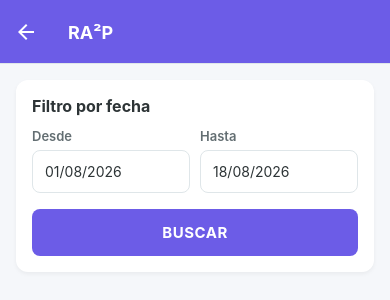
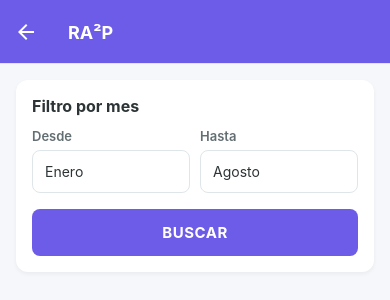
Before and after one commit to alejorodrigo7-lgtm/registro-visitas-api, a React Native app: screen /RevisionIngresosOficinas in a window 390 px wide. Shown: the top 300 px of the page. Built offline with nearby package versions, Linux system fonts and the light colour scheme; what expo-task-manager would draw is missing.

Commit message:
refactor(cajas): cambiar Ingresos Oficinas de fecha a selector de mes

```diff
--- a/src/screens/IngresoOficinaTola.js
+++ b/src/screens/IngresoOficinaTola.js
@@ -9,34 +9,39 @@ import {
   ScrollView,
   Alert,
   ActivityIndicator,
-  Platform,
+  Modal,
+  FlatList,
 } from 'react-native';
-import DateTimePicker from '@react-native-community/datetimepicker';
 import { useAuth } from '../context/AuthContext';
 import api from '../services/api';
 
+const MESES = [
+  { num: 1, nombre: 'Enero' },
+  { num: 2, nombre: 'Febrero' },
+  { num: 3, nombre: 'Marzo' },
+  { num: 4, nombre: 'Abril' },
+  { num: 5, nombre: 'Mayo' },
+  { num: 6, nombre: 'Junio' },
+  { num: 7, nombre: 'Julio' },
+  { num: 8, nombre: 'Agosto' },
+  { num: 9, nombre: 'Septiembre' },
+  { num: 10, nombre: 'Octubre' },
+  { num: 11, nombre: 'Noviembre' },
+  { num: 12, nombre: 'Diciembre' },
+];
+
 const IngresoOficinaTola = ({ navigation }) => {
   const { token } = useAuth();
-  const [fecha, setFecha] = useState(new Date());
-  const [mostrarPicker, setMostrarPicker] = useState(false);
+  const hoy = new Date();
+  const mesActual = hoy.getMonth() + 1;
+  const anioActual = hoy.getFullYear();
+
+  const [mes, setMes] = useState(mesActual);
+  const [modalVisible, setModalVisible] = useState(false);
   const [valor, setValor] = useState('');
   const [guardando, setGuardando] = useState(false);
 
-  const formatFecha = (d) => {
-    const y = d.getFullYear();
-    const m = String(d.getMonth() + 1).padStart(2, '0');
-    const dd = String(d.getDate()).padStart(2, '0');
-    return y + '-' + m + '-' + dd;
-  };
-
-  const formatFechaVisible = (d) => {
-    return d.toLocaleDateString('es-EC', { year: 'numeric', month: 'long', day: 'numeric' });
-  };
-
-  const onChangeFecha = (event, selectedDate) => {
-    setMostrarPicker(Platform.OS === 'ios');
-    if (selectedDate) setFecha(selectedDate);
-  };
+  const nombreMes = MESES.find(m => m.num === mes)?.nombre || '';
 
   const guardar = async () => {
     if (!valor || isNaN(Number(valor)) || Number(valor) < 0) {
@@ -48,14 +53,13 @@ const IngresoOficinaTola = ({ navigation }) => {
     try {
       const resp = await api.post('/ingresos-oficinas', {
         tipo: 'tola',
-        fecha: formatFecha(fecha),
+        mes: mes,
         valor: Number(valor),
       });
 
       if (resp.data.success) {
-        Alert.alert('OK', 'Ingreso Oficina Tola registrado correctamente');
+        Alert.alert('OK', 'Ingreso Oficina Tola registrado para ' + nombreMes);
         setValor('');
-        setFecha(new Date());
       } else {
         Alert.alert('Error', resp.data.message || 'No se pudo guardar');
       }
@@ -71,18 +75,10 @@ const IngresoOficinaTola = ({ navigation }) => {
     <SafeAreaView style={styles.container}>
       <ScrollView contentContainerStyle={styles.scroll}>
         <View style={styles.card}>
-          <Text style={styles.label}>Fecha</Text>
-          <TouchableOpacity style={styles.inputFecha} onPress={() => setMostrarPicker(true)}>
-            <Text style={styles.inputFechaText}>{formatFechaVisible(fecha)}</Text>
+          <Text style={styles.label}>Mes</Text>
+          <TouchableOpacity style={styles.inputFecha} onPress={() => setModalVisible(true)}>
+            <Text style={styles.inputFechaText}>{nombreMes} {anioActual}</Text>
           </TouchableOpacity>
-          {mostrarPicker && (
-            <DateTimePicker
-              value={fecha}
-              mode="date"
-              display={Platform.OS === 'ios' ? 'spinner' : 'default'}
-              onChange={onChangeFecha}
-            />
-          )}
 
           <Text style={[styles.label, { marginTop: 20 }]}>Valor (USD)</Text>
           <TextInput
@@ -107,6 +103,36 @@ const IngresoOficinaTola = ({ navigation }) => {
           </TouchableOpacity>
         </View>
       </ScrollView>
+
+      <Modal
+        visible={modalVisible}
+        transparent
+        animationType="slide"
+        onRequestClose={() => setModalVisible(false)}
+      >
+        <View style={styles.modalOverlay}>
+          <View style={styles.modalContent}>
+            <Text style={styles.modalTitle}>Seleccionar mes</Text>
+            <FlatList
+              data={MESES}
+              keyExtractor={(item) => String(item.num)}
+              renderItem={({ item }) => (
+                <TouchableOpacity
+                  style={[styles.modalItem, item.num === mes && styles.modalItemActive]}
+                  onPress={() => { setMes(item.num); setModalVisible(false); }}
+                >
+                  <Text style={[styles.modalItemText, item.num === mes && styles.modalItemTextActive]}>
+                    {item.nombre} {anioActual}
+                  </Text>
+                </TouchableOpacity>
+              )}
+            />
+            <TouchableOpacity style={styles.modalCancelar} onPress={() => setModalVisible(false)}>
+              <Text style={styles.modalCancelarText}>Cancelar</Text>
+            </TouchableOpacity>
+          </View>
+        </View>
+      </Modal>
     </SafeAreaView>
   );
 };
@@ -153,6 +179,29 @@ const styles = StyleSheet.create({
   },
   botonDisabled: { backgroundColor: '#B2BEC3' },
   botonText: { color: '#FFFFFF', fontSize: 16, fontWeight: '700', letterSpacing: 0.5 },
+  modalOverlay: { flex: 1, backgroundColor: 'rgba(0,0,0,0.5)', justifyContent: 'flex-end' },
+  modalContent: {
+    backgroundColor: '#FFF',
+    borderTopLeftRadius: 20,
+    borderTopRightRadius: 20,
+    paddingTop: 20,
+    paddingBottom: 30,
+    maxHeight: '70%',
+  },
+  modalTitle: { fontSize: 18, fontWeight: '700', color: '#2D3436', textAlign: 'center', marginBottom: 15 },
+  modalItem: { paddingVertical: 14, paddingHorizontal: 24 },
+  modalItemActive: { backgroundColor: '#E8F8F5' },
+  modalItemText: { fontSize: 16, color: '#2D3436' },
+  modalItemTextActive: { color: '#00B894', fontWeight: '700' },
+  modalCancelar: {
+    marginTop: 10,
+    marginHorizontal: 20,
+    paddingVertical: 14,
+    borderRadius: 8,
+    backgroundColor: '#F1F2F6',
+    alignItems: 'center',
+  },
+  modalCancelarText: { fontSize: 15, color: '#636E72', fontWeight: '600' },
 });
 
 export default IngresoOficinaTola;
--- a/src/screens/IngresoOtrasOficinas.js
+++ b/src/screens/IngresoOtrasOficinas.js
@@ -9,36 +9,41 @@ import {
   ScrollView,
   Alert,
   ActivityIndicator,
-  Platform,
+  Modal,
+  FlatList,
 } from 'react-native';
-import DateTimePicker from '@react-native-community/datetimepicker';
 import { useAuth } from '../context/AuthContext';
 import api from '../services/api';
 
+const MESES = [
+  { num: 1, nombre: 'Enero' },
+  { num: 2, nombre: 'Febrero' },
+  { num: 3, nombre: 'Marzo' },
+  { num: 4, nombre: 'Abril' },
+  { num: 5, nombre: 'Mayo' },
+  { num: 6, nombre: 'Junio' },
+  { num: 7, nombre: 'Julio' },
+  { num: 8, nombre: 'Agosto' },
+  { num: 9, nombre: 'Septiembre' },
+  { num: 10, nombre: 'Octubre' },
+  { num: 11, nombre: 'Noviembre' },
+  { num: 12, nombre: 'Diciembre' },
+];
+
 const IngresoOtrasOficinas = ({ navigation }) => {
   const { token } = useAuth();
-  const [fecha, setFecha] = useState(new Date());
-  const [mostrarPicker, setMostrarPicker] = useState(false);
+  const hoy = new Date();
+  const mesActual = hoy.getMonth() + 1;
+  const anioActual = hoy.getFullYear();
+
+  const [mes, setMes] = useState(mesActual);
+  const [modalVisible, setModalVisible] = useState(false);
   const [valor, setValor] = useState('');
   const [nombreOficina, setNombreOficina] = useState('');
   const [observacion, setObservacion] = useState('');
   const [guardando, setGuardando] = useState(false);
 
-  const formatFecha = (d) => {
-    const y = d.getFullYear();
-    const m = String(d.getMonth() + 1).padStart(2, '0');
-    const dd = String(d.getDate()).padStart(2, '0');
-    return y + '-' + m + '-' + dd;
-  };
-
-  const formatFechaVisible = (d) => {
-    return d.toLocaleDateString('es-EC', { year: 'numeric', month: 'long', day: 'numeric' });
-  };
-
-  const onChangeFecha = (event, selectedDate) => {
-    setMostrarPicker(Platform.OS === 'ios');
-    if (selectedDate) setFecha(selectedDate);
-  };
+  const nombreMes = MESES.find(m => m.num === mes)?.nombre || '';
 
   const guardar = async () => {
     if (!nombreOficina || nombreOficina.trim() === '') {
@@ -54,18 +59,17 @@ const IngresoOtrasOficinas = ({ navigation }) => {
     try {
       const resp = await api.post('/ingresos-oficinas', {
         tipo: 'otra',
-        fecha: formatFecha(fecha),
+        mes: mes,
         valor: Number(valor),
         nombreOficina: nombreOficina.trim(),
         observacion: observacion.trim(),
       });
 
       if (resp.data.success) {
-        Alert.alert('OK', 'Ingreso Otras Oficinas registrado correctamente');
+        Alert.alert('OK', 'Ingreso registrado para ' + nombreMes);
         setValor('');
         setNombreOficina('');
         setObservacion('');
-        setFecha(new Date());
       } else {
         Alert.alert('Error', resp.data.message || 'No se pudo guardar');
       }
@@ -81,18 +85,10 @@ const IngresoOtrasOficinas = ({ navigation }) => {
     <SafeAreaView style={styles.container}>
       <ScrollView contentContainerStyle={styles.scroll}>
         <View style={styles.card}>
-          <Text style={styles.label}>Fecha</Text>
-          <TouchableOpacity style={styles.inputFecha} onPress={() => setMostrarPicker(true)}>
-            <Text style={styles.inputFechaText}>{formatFechaVisible(fecha)}</Text>
+          <Text style={styles.label}>Mes</Text>
+          <TouchableOpacity style={styles.inputFecha} onPress={() => setModalVisible(true)}>
+            <Text style={styles.inputFechaText}>{nombreMes} {anioActual}</Text>
           </TouchableOpacity>
-          {mostrarPicker && (
-            <DateTimePicker
-              value={fecha}
-              mode="date"
-              display={Platform.OS === 'ios' ? 'spinner' : 'default'}
-              onChange={onChangeFecha}
-            />
-          )}
 
           <Text style={[styles.label, { marginTop: 20 }]}>Nombre de la Oficina</Text>
           <TextInput
@@ -137,6 +133,36 @@ const IngresoOtrasOficinas = ({ navigation }) => {
           </TouchableOpacity>
         </View>
       </ScrollView>
+
+      <Modal
+        visible={modalVisible}
+        transparent
+        animationType="slide"
+        onRequestClose={() => setModalVisible(false)}
+      >
+        <View style={styles.modalOverlay}>
+          <View style={styles.modalContent}>
+            <Text style={styles.modalTitle}>Seleccionar mes</Text>
+            <FlatList
+              data={MESES}
+              keyExtractor={(item) => String(item.num)}
+              renderItem={({ item }) => (
+                <TouchableOpacity
+                  style={[styles.modalItem, item.num === mes && styles.modalItemActive]}
+                  onPress={() => { setMes(item.num); setModalVisible(false); }}
+                >
+                  <Text style={[styles.modalItemText, item.num === mes && styles.modalItemTextActive]}>
+                    {item.nombre} {anioActual}
+                  </Text>
+                </TouchableOpacity>
+              )}
+            />
+            <TouchableOpacity style={styles.modalCancelar} onPress={() => setModalVisible(false)}>
+              <Text style={styles.modalCancelarText}>Cancelar</Text>
+            </TouchableOpacity>
+          </View>
+        </View>
+      </Modal>
     </SafeAreaView>
   );
 };
@@ -188,6 +214,29 @@ const styles = StyleSheet.create({
   },
   botonDisabled: { backgroundColor: '#B2BEC3' },
   botonText: { color: '#FFFFFF', fontSize: 16, fontWeight: '700', letterSpacing: 0.5 },
+  modalOverlay: { flex: 1, backgroundColor: 'rgba(0,0,0,0.5)', justifyContent: 'flex-end' },
+  modalContent: {
+    backgroundColor: '#FFF',
+    borderTopLeftRadius: 20,
+    borderTopRightRadius: 20,
+    paddingTop: 20,
+    paddingBottom: 30,
+    maxHeight: '70%',
+  },
+  modalTitle: { fontSize: 18, fontWeight: '700', color: '#2D3436', textAlign: 'center', marginBottom: 15 },
+  modalItem: { paddingVertical: 14, paddingHorizontal: 24 },
+  modalItemActive: { backgroundColor: '#E8F4FD' },
+  modalItemText: { fontSize: 16, color: '#2D3436' },
+  modalItemTextActive: { color: '#0984E3', fontWeight: '700' },
+  modalCancelar: {
+    marginTop: 10,
+    marginHorizontal: 20,
+    paddingVertical: 14,
+    borderRadius: 8,
+    backgroundColor: '#F1F2F6',
+    alignItems: 'center',
+  },
+  modalCancelarText: { fontSize: 15, color: '#636E72', fontWeight: '600' },
 });
 
 export default IngresoOtrasOficinas;
--- a/src/screens/RevisionIngresosOficinas.js
+++ b/src/screens/RevisionIngresosOficinas.js
@@ -1,4 +1,4 @@
-import React, { useState, useCallback } from 'react';
+import React, { useState } from 'react';
 import {
   View,
   Text,
@@ -8,46 +8,70 @@ import {
   ScrollView,
   Alert,
   ActivityIndicator,
-  Platform,
+  Modal,
   FlatList,
 } from 'react-native';
-import DateTimePicker from '@react-native-community/datetimepicker';
 import { useAuth } from '../context/AuthContext';
 import api from '../services/api';
+
+const MESES = [
+  { num: 1, nombre: 'Enero' },
+  { num: 2, nombre: 'Febrero' },
+  { num: 3, nombre: 'Marzo' },
+  { num: 4, nombre: 'Abril' },
+  { num: 5, nombre: 'Mayo' },
+  { num: 6, nombre: 'Junio' },
+  { num: 7, nombre: 'Julio' },
+  { num: 8, nombre: 'Agosto' },
+  { num: 9, nombre: 'Septiembre' },
+  { num: 10, nombre: 'Octubre' },
+  { num: 11, nombre: 'Noviembre' },
+  { num: 12, nombre: 'Diciembre' },
+];
 
 const RevisionIngresosOficinas = ({ navigation }) => {
   const { user } = useAuth();
   const isAdmin = user?.rol === 'Admin';
 
   const hoy = new Date();
-  const primerDiaMes = new Date(hoy.getFullYear(), hoy.getMonth(), 1);
+  const mesActual = hoy.getMonth() + 1;
+  const anioActual = hoy.getFullYear();
 
-  const [fechaInicio, setFechaInicio] = useState(primerDiaMes);
-  const [fechaFin, setFechaFin] = useState(hoy);
-  const [mostrarInicio, setMostrarInicio] = useState(false);
-  const [mostrarFin, setMostrarFin] = useState(false);
+  const [mesDesde, setMesDesde] = useState(1);
+  const [mesHasta, setMesHasta] = useState(mesActual);
+  const [modalDesde, setModalDesde] = useState(false);
+  const [modalHasta, setModalHasta] = useState(false);
   const [cargando, setCargando] = useState(false);
   const [registros, setRegistros] = useState([]);
   const [resumen, setResumen] = useState(null);
 
-  const formatFecha = (d) => {
-    const y = d.getFullYear();
-    const m = String(d.getMonth() + 1).padStart(2, '0');
-    const dd = String(d.getDate()).padStart(2, '0');
-    return y + '-' + m + '-' + dd;
+  const nombreMesDesde = MESES.find(m => m.num === mesDesde)?.nombre || '';
+  const nombreMesHasta = MESES.find(m => m.num === mesHasta)?.nombre || '';
+
+  const formatFechaISO = (mes) => {
+    const m = String(mes).padStart(2, '0');
+    return anioActual + '-' + m + '-01';
   };
 
-  const formatFechaVisible = (d) => {
-    return d.toLocaleDateString('es-EC', { year: 'numeric', month: '2-digit', day: '2-digit' });
+  const formatFechaFinISO = (mes) => {
+    const ultimoDia = new Date(anioActual, mes, 0).getDate();
+    const m = String(mes).padStart(2, '0');
+    const d = String(ultimoDia).padStart(2, '0');
+    return anioActual + '-' + m + '-' + d;
   };
 
   const buscar = async () => {
+    if (mesDesde > mesHasta) {
+      Alert.alert('Error', 'El mes Desde no puede ser mayor al mes Hasta');
+      return;
+    }
+
     setCargando(true);
     try {
       const resp = await api.get('/ingresos-oficinas', {
         params: {
-          fechaInicio: formatFecha(fechaInicio),
-          fechaFin: formatFecha(fechaFin),
+          fechaInicio: formatFechaISO(mesDesde),
+          fechaFin: formatFechaFinISO(mesHasta),
         },
       });
 
@@ -68,7 +92,7 @@ const RevisionIngresosOficinas = ({ navigation }) => {
   const eliminar = (id) => {
     Alert.alert(
       'Confirmar',
-      '¿Eliminar este ingreso?',
+      'Eliminar este ingreso?',
       [
         { text: 'Cancelar', style: 'cancel' },
         {
@@ -92,49 +116,32 @@ const RevisionIngresosOficinas = ({ navigation }) => {
     );
   };
 
-  const renderItem = ({ item }) => {
+  const renderItem = (item) => {
     const fecha = new Date(item.fecha);
-    const fechaStr = fecha.toLocaleDateString('es-EC', {
-      year: 'numeric',
-      month: '2-digit',
-      day: '2-digit',
-    });
+    const mesItem = fecha.getMonth() + 1;
+    const nombreMesItem = MESES.find(m => m.num === mesItem)?.nombre || '';
+    const anioItem = fecha.getFullYear();
 
     return (
-      <View style={styles.itemCard}>
+      <View key={item._id} style={styles.itemCard}>
         <View style={styles.itemHeader}>
-          <View
-            style={[
-              styles.badge,
-              item.tipo === 'tola' ? styles.badgeTola : styles.badgeOtra,
-            ]}
-          >
-            <Text style={styles.badgeText}>
-              {item.tipo === 'tola' ? 'TOLA' : 'OTRA'}
-            </Text>
+          <View style={[styles.badge, item.tipo === 'tola' ? styles.badgeTola : styles.badgeOtra]}>
+            <Text style={styles.badgeText}>{item.tipo === 'tola' ? 'TOLA' : 'OTRA'}</Text>
           </View>
           <Text style={styles.itemValor}>${Number(item.valor).toFixed(2)}</Text>
         </View>
-
-        <Text style={styles.itemFecha}>Fecha: {fechaStr}</Text>
-
+        <Text style={styles.itemFecha}>Mes: {nombreMesItem} {anioItem}</Text>
         {item.tipo === 'otra' && item.nombreOficina ? (
           <Text style={styles.itemOficina}>Oficina: {item.nombreOficina}</Text>
         ) : null}
-
         {item.tipo === 'otra' && item.observacion ? (
           <Text style={styles.itemObservacion}>Obs: {item.observacion}</Text>
         ) : null}
-
         <Text style={styles.itemRegistradoPor}>
           Registrado por: {item.registradoPorNombre || item.registradoPor?.nombre || '-'}
         </Text>
-
         {isAdmin && (
-          <TouchableOpacity
-            style={styles.botonEliminar}
-            onPress={() => eliminar(item._id)}
-          >
+          <TouchableOpacity style={styles.botonEliminar} onPress={() => eliminar(item._id)}>
             <Text style={styles.botonEliminarText}>Eliminar</Text>
           </TouchableOpacity>
         )}
@@ -142,92 +149,79 @@ const RevisionIngresosOficinas = ({ navigation }) => {
     );
   };
 
+  const renderModal = (visible, setVisible, titulo, seleccionado, setSeleccionado, colorActivo) => (
+    <Modal visible={visible} transparent animationType="slide" onRequestClose={() => setVisible(false)}>
+      <View style={styles.modalOverlay}>
+        <View style={styles.modalContent}>
+          <Text style={styles.modalTitle}>{titulo}</Text>
+          <FlatList
+            data={MESES}
+            keyExtractor={(item) => String(item.num)}
+            renderItem={({ item }) => (
+              <TouchableOpacity
+                style={[styles.modalItem, item.num === seleccionado && { backgroundColor: colorActivo + '20' }]}
+                onPress={() => { setSeleccionado(item.num); setVisible(false); }}
+              >
+                <Text style={[styles.modalItemText, item.num === seleccionado && { color: colorActivo, fontWeight: '700' }]}>
+                  {item.nombre} {anioActual}
+                </Text>
+              </TouchableOpacity>
+            )}
+          />
+          <TouchableOpacity style={styles.modalCancelar} onPress={() => setVisible(false)}>
+            <Text style={styles.modalCancelarText}>Cancelar</Text>
+          </TouchableOpacity>
+        </View>
+      </View>
+    </Modal>
+  );
+
   return (
     <SafeAreaView style={styles.container}>
       <ScrollView contentContainerStyle={styles.scroll}>
         <View style={styles.card}>
-          <Text style={styles.cardTitle}>Filtro por fecha</Text>
-
+          <Text style={styles.cardTitle}>Filtro por mes</Text>
           <View style={styles.filaFechas}>
             <View style={styles.colFecha}>
               <Text style={styles.label}>Desde</Text>
-              <TouchableOpacity style={styles.inputFecha} onPress={() => setMostrarInicio(true)}>
-                <Text style={styles.inputFechaText}>{formatFechaVisible(fechaInicio)}</Text>
+              <TouchableOpacity style={styles.inputFecha} onPress={() => setModalDesde(true)}>
+                <Text style={styles.inputFechaText}>{nombreMesDesde}</Text>
               </TouchableOpacity>
             </View>
             <View style={styles.colFecha}>
               <Text style={styles.label}>Hasta</Text>
-              <TouchableOpacity style={styles.inputFecha} onPress={() => setMostrarFin(true)}>
-                <Text style={styles.inputFechaText}>{formatFechaVisible(fechaFin)}</Text>
+              <TouchableOpacity style={styles.inputFecha} onPress={() => setModalHasta(true)}>
+                <Text style={styles.inputFechaText}>{nombreMesHasta}</Text>
               </TouchableOpacity>
             </View>
           </View>
-
-          {mostrarInicio && (
-            <DateTimePicker
-              value={fechaInicio}
-              mode="date"
-              display={Platform.OS === 'ios' ? 'spinner' : 'default'}
-              onChange={(e, d) => { setMostrarInicio(Platform.OS === 'ios'); if (d) setFechaInicio(d); }}
-            />
-          )}
-          {mostrarFin && (
-            <DateTimePicker
-              value={fechaFin}
-              mode="date"
-              display={Platform.OS === 'ios' ? 'spinner' : 'default'}
-              onChange={(e, d) => { setMostrarFin(Platform.OS === 'ios'); if (d) setFechaFin(d); }}
-            />
-          )}
-
-          <TouchableOpacity
-            style={[styles.boton, cargando && styles.botonDisabled]}
-            onPress={buscar}
-            disabled={cargando}
-          >
-            {cargando ? (
-              <ActivityIndicator color="#fff" />
-            ) : (
-              <Text style={styles.botonText}>BUSCAR</Text>
-            )}
+          <TouchableOpacity style={[styles.boton, cargando && styles.botonDisabled]} onPress={buscar} disabled={cargando}>
+            {cargando ? <ActivityIndicator color="#fff" /> : <Text style={styles.botonText}>BUSCAR</Text>}
           </TouchableOpacity>
         </View>
 
         {resumen && (
           <View style={styles.card}>
             <Text style={styles.cardTitle}>Resumen del rango</Text>
-
             <View style={styles.resumenRow}>
               <Text style={styles.resumenLabel}>Oficina TOLA</Text>
-              <Text style={styles.resumenValor}>
-                {resumen.tola.cantidad} reg - ${Number(resumen.tola.total).toFixed(2)}
-              </Text>
+              <Text style={styles.resumenValor}>{resumen.tola.cantidad} reg - ${Number(resumen.tola.total).toFixed(2)}</Text>
             </View>
-
             <View style={styles.resumenRow}>
               <Text style={styles.resumenLabel}>Otras Oficinas</Text>
-              <Text style={styles.resumenValor}>
-                {resumen.otras.cantidad} reg - ${Number(resumen.otras.total).toFixed(2)}
-              </Text>
+              <Text style={styles.resumenValor}>{resumen.otras.cantidad} reg - ${Number(resumen.otras.total).toFixed(2)}</Text>
             </View>
-
             <View style={[styles.resumenRow, styles.resumenTotalRow]}>
               <Text style={styles.resumenTotalLabel}>TOTAL GENERAL</Text>
-              <Text style={styles.resumenTotalValor}>
-                ${Number(resumen.totalGeneral).toFixed(2)}
-              </Text>
+              <Text style={styles.resumenTotalValor}>${Number(resumen.totalGeneral).toFixed(2)}</Text>
             </View>
           </View>
         )}
 
         {registros.length > 0 && (
           <View style={styles.listaContainer}>
-            <Text style={styles.listaTitulo}>
-              Registros ({registros.length})
-            </Text>
-            {registros.map((item) => (
-              <View key={item._id}>{renderItem({ item })}</View>
-            ))}
+            <Text style={styles.listaTitulo}>Registros ({registros.length})</Text>
+            {registros.map((item) => renderItem(item))}
           </View>
         )}
 
@@ -236,8 +230,10 @@ const RevisionIngresosOficinas = ({ navigation }) => {
             <Text style={styles.vacioText}>No hay ingresos en este rango</Text>
           </View>
         )}
+      </ScrollView>
 
-      </ScrollView>
+      {renderModal(modalDesde, setModalDesde, 'Mes Desde', mesDesde, setMesDesde, '#00B894')}
+      {renderModal(modalHasta, setModalHasta, 'Mes Hasta', mesHasta, setMesHasta, '#0984E3')}
     </SafeAreaView>
   );
 };
@@ -315,11 +311,7 @@ const styles = StyleSheet.create({
     alignItems: 'center',
     marginBottom: 8,
   },
-  badge: {
-    paddingHorizontal: 10,
-    paddingVertical: 4,
-    borderRadius: 6,
-  },
+  badge: { paddingHorizontal: 10, paddingVertical: 4, borderRadius: 6 },
   badgeTola: { backgroundColor: '#00B894' },
   badgeOtra: { backgroundColor: '#0984E3' },
   badgeText: { color: '#FFFFFF', fontSize: 11, fontWeight: '700' },
@@ -336,11 +328,29 @@ const styles = StyleSheet.create({
     alignItems: 'center',
   },
   botonEliminarText: { color: '#FFF', fontSize: 13, fontWeight: '700' },
-  vacio: {
-    padding: 30,
+  vacio: { padding: 30, alignItems: 'center' },
+  vacioText: { fontSize: 14, color: '#B2BEC3' },
+  modalOverlay: { flex: 1, backgroundColor: 'rgba(0,0,0,0.5)', justifyContent: 'flex-end' },
+  modalContent: {
+    backgroundColor: '#FFF',
+    borderTopLeftRadius: 20,
+    borderTopRightRadius: 20,
+    paddingTop: 20,
+    paddingBottom: 30,
+    maxHeight: '70%',
+  },
+  modalTitle: { fontSize: 18, fontWeight: '700', color: '#2D3436', textAlign: 'center', marginBottom: 15 },
+  modalItem: { paddingVertical: 14, paddingHorizontal: 24 },
+  modalItemText: { fontSize: 16, color: '#2D3436' },
+  modalCancelar: {
+    marginTop: 10,
+    marginHorizontal: 20,
+    paddingVertical: 14,
+    borderRadius: 8,
+    backgroundColor: '#F1F2F6',
     alignItems: 'center',
   },
-  vacioText: { fontSize: 14, color: '#B2BEC3' },
+  modalCancelarText: { fontSize: 15, color: '#636E72', fontWeight: '600' },
 });
 
 export default RevisionIngresosOficinas;
```
